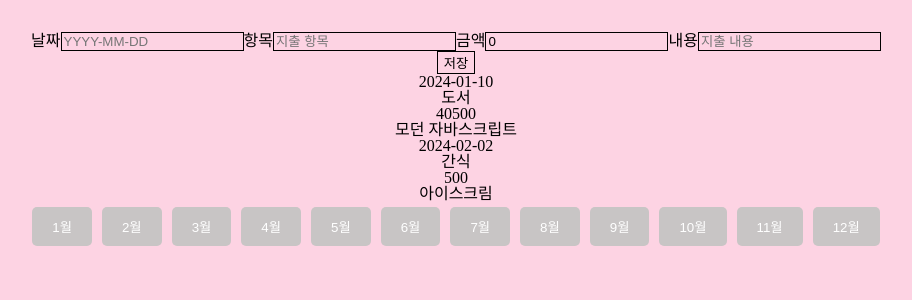
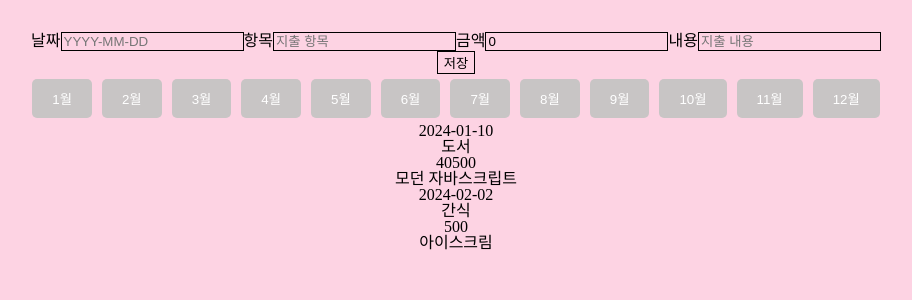
Before and after one commit to JJQKR/my_finance, a React (Vite) app: page / in a window 1280 px wide. Shown: the top 300 px of the page, without its empty margins (184-1096 px from the left). Built offline with nearby package versions, Linux system fonts and the light colour scheme.

Commit message:
costs, selectedMonth

```diff
--- a/src/components/CostCard.jsx
+++ b/src/components/CostCard.jsx
@@ -1,20 +1,7 @@
 import React from "react";
-import { v4 as uuidv4 } from "uuid";
 
-const CostCard = ({
-  costs,
-  setCosts,
-  addCost,
-  date,
-  setDate,
-  item,
-  setItem,
-  amount,
-  setAmount,
-  description,
-  setDescription,
-}) => {
-  return costs.map((cost, index) => {
+const CostCard = ({ costs }) => {
+  return costs.map((cost) => {
     return (
       <ul key={cost.id}>
         <li>{cost.date}</li>
--- a/src/components/MonthButton.jsx
+++ b/src/components/MonthButton.jsx
@@ -1,5 +1,6 @@
-import React, { useState } from "react";
+import React, { useEffect, useState } from "react";
 import styled from "styled-components";
+import CostCard from "./CostCard";
 
 const StButton = styled.button`
   background-color: ${(props) => (props.$active ? "#b44bf1" : "#c8c5c5")};
@@ -30,12 +31,29 @@ const monthArray = [
   "12월",
 ];
 
-const MonthButton = () => {
+const MonthButton = ({ costs }) => {
+  // activeIndex와 selectedMonth의 인덱스를 하나로 통합(?)해서 사용하고 싶다
+  // ${(props) => (props.$active ? "#b44bf1" : "#c8c5c5")}
+  // active props를 이렇게 사용했듯이 아래 StButton 내에서 selectedMonth를 쓰고 싶다
+
+  // ===========> 핸들클릭에 setSelectedMonth(index + 1)로 성공!
+
+  const [selectedMonth, setSelectedMonth] = useState(null);
   const [activeIndex, setActiveIndex] = useState(null);
 
   const handleClick = (index) => {
     setActiveIndex(index);
+    setSelectedMonth(index + 1);
   };
+
+  useEffect(() => {
+    const storedMonth = JSON.parse(localStorage.getItem("selectedMonth")) || [];
+    setSelectedMonth(storedMonth);
+  }, []);
+
+  useEffect(() => {
+    localStorage.setItem("selectedMonth", JSON.stringify(selectedMonth));
+  }, [selectedMonth]);
 
   return (
     <div>
@@ -48,6 +66,8 @@ const MonthButton = () => {
           {monthText}
         </StButton>
       ))}
+
+      <CostCard costs={costs}></CostCard>
     </div>
   );
 };
--- a/src/components/SubmitCost.jsx
+++ b/src/components/SubmitCost.jsx
@@ -1,6 +1,6 @@
 import React, { useState, useEffect } from "react";
+import MonthButton from "./MonthButton";
 import { v4 as uuidv4 } from "uuid";
-import CostCard from "./CostCard";
 
 const SubmitCost = () => {
   const [costs, setCosts] = useState([
@@ -20,31 +20,12 @@ const SubmitCost = () => {
     },
   ]);
   const [date, setDate] = useState("");
+  //이거를 MonthButton과 CostCard까지 쭉 이어줘야 함
   const [item, setItem] = useState("");
   const [amount, setAmount] = useState(0);
   const [description, setDescription] = useState("");
   const addCost = (event) => {
     event.preventDefault();
-
-    // type d = {
-    //   id: string;
-    //   amount: number;
-    // }
-
-    // export default function Home() {
-
-    //   let [data, setData] = useState<d>({
-    //     id: "",
-    //     amount: 0,
-    //   });
-
-    //   data.amount
-
-    //   setData({
-    //     id: "3",
-    //     amount: 1,
-    //   })
-
     const newCost = {
       id: uuidv4(),
       date,
@@ -63,7 +44,7 @@ const SubmitCost = () => {
   useEffect(() => {
     const storedCosts = JSON.parse(localStorage.getItem("costs")) || [];
     setCosts(storedCosts); //컴포넌트 마운트 시 한 번 실행. LS에서 costs가져와 이걸 초기값으로 지정
-  }, []); //의존성 배열이 비어있다. 아무도 나를 건드릴 수 없으셈
+  }, []); //의존성 배열 비어있음. 아무도 나를 건드릴 수 없으셈
 
   useEffect(() => {
     localStorage.setItem("costs", JSON.stringify(costs));
@@ -73,32 +54,36 @@ const SubmitCost = () => {
     <>
       <form onSubmit={addCost}>
         <div>
-          <label htmlFor="date">날짜</label>
+          <label htmlFor="date-input">날짜</label>
           <input
+            id="date-input"
             type="text"
             placeholder="YYYY-MM-DD"
             value={date}
             onChange={(event) => setDate(event.target.value)}
           />
 
-          <label htmlFor="item">항목</label>
+          <label htmlFor="item-input">항목</label>
           <input
+            id="item-input"
             type="text"
             placeholder="지출 항목"
             value={item}
             onChange={(event) => setItem(event.target.value)}
           />
 
-          <label htmlFor="amount">금액</label>
+          <label htmlFor="amount-input">금액</label>
           <input
+            id="amount-input"
             type="number"
             placeholder="지출 금액"
             value={amount}
             onChange={(event) => setAmount(event.target.value)}
           />
 
-          <label htmlFor="description">내용</label>
+          <label htmlFor="description-input">내용</label>
           <input
+            id="description-input"
             type="text"
             placeholder="지출 내용"
             value={description}
@@ -108,21 +93,7 @@ const SubmitCost = () => {
         <button type="submit">저장</button>
         {/* 저장 버튼 누를 때 유효성 검사 필요 */}
       </form>
-
-      <CostCard
-        costs={costs}
-        setCosts={setCosts}
-        addCost={addCost}
-        date={date}
-        setDate={setDate}
-        item={item}
-        setItem={setItem}
-        amount={amount}
-        setAmount={setAmount}
-        description={description}
-        setDescription={setDescription}
-      />
-      {/* 꽁꽁 얼어붙은 리액트 위로 드릴이 뚫고 갑니다~~~~ */}
+      <MonthButton costs={costs}></MonthButton>
     </>
   );
 };
--- a/src/pages/Home.jsx
+++ b/src/pages/Home.jsx
@@ -1,13 +1,10 @@
 import React from "react";
 import SubmitCost from "../components/SubmitCost";
-import MonthButton from "../components/MonthButton";
-import CostCard from "../components/CostCard";
 
 const Home = () => {
   return (
     <>
       <SubmitCost></SubmitCost>
-      <MonthButton></MonthButton>
     </>
   );
 };
```
Also changed, not shown: src/components/Month.jsx (deleted, +0 -13 lines), 1 other file (tests, documents, lock files or other folders).
